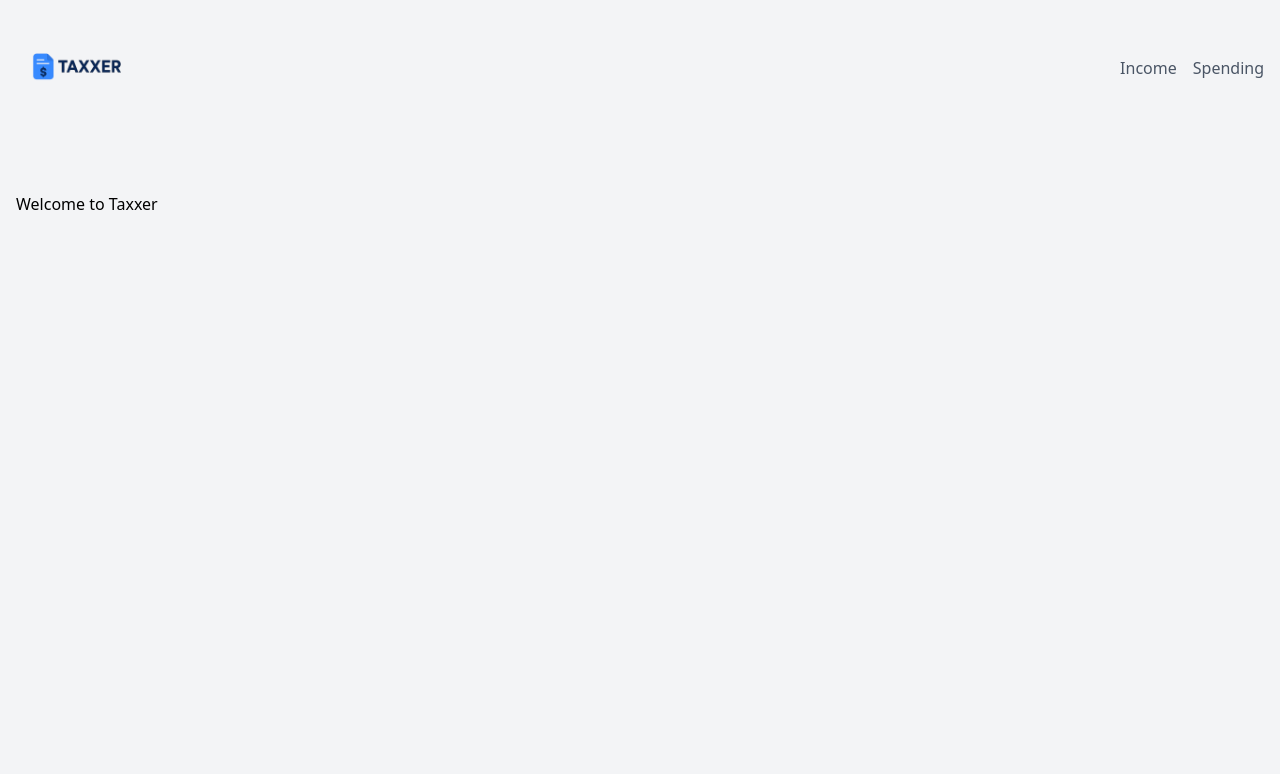
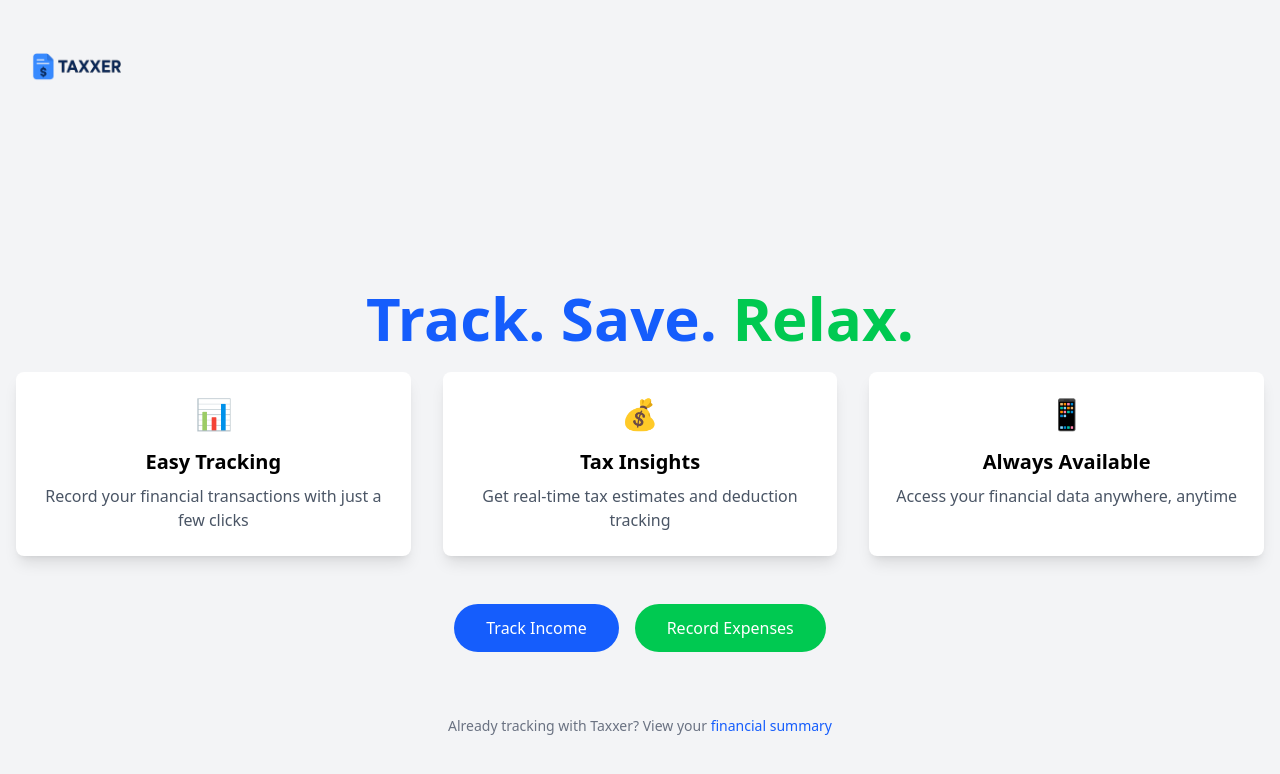
Before and after one commit to ViaHub92/Taxxer, a React (Vite) app in the folder client/: page / in a window 1280 px wide. Shown: the top 774 px of the page. Built offline with nearby package versions, Linux system fonts and the light colour scheme.

Commit message:
Added home page

```diff
--- a/client/package.json
+++ b/client/package.json
@@ -11,6 +11,7 @@
   },
   "dependencies": {
     "@tailwindcss/vite": "^4.1.3",
+    "framer-motion": "^12.6.5",
     "react": "^19.0.0",
     "react-dom": "^19.0.0"
   },
--- /dev/null
+++ b/client/src/components/Home.jsx
@@ -0,0 +1,77 @@
+import { motion } from "framer-motion";
+import { Link } from "react-router-dom";
+
+export default function Home() {
+  return (
+    <div className="min-h-[80vh] flex flex-col items-center justify-center">
+      <motion.div
+        initial={{ opacity: 0, y: 20 }}
+        animate={{ opacity: 1, y: 0 }}
+        transition={{ duration: 0.8 }}
+        className="text-center"
+      >
+        <h1 className="text-6xl font-bold text-blue-600 mb-6">
+          Track. Save. <span className="text-green-500">Relax.</span>
+        </h1>
+
+        <div className="grid md:grid-cols-3 gap-8 mb-12">
+          <motion.div
+            whileHover={{ scale: 1.05 }}
+            className="p-6 bg-white rounded-lg shadow-lg"
+          >
+            <div className="text-3xl mb-4">📊</div>
+            <h3 className="text-xl font-semibold mb-2">Easy Tracking</h3>
+            <p className="text-gray-600">Record your financial transactions with just a few clicks</p>
+          </motion.div>
+
+          <motion.div
+            whileHover={{ scale: 1.05 }}
+            className="p-6 bg-white rounded-lg shadow-lg"
+          >
+            <div className="text-3xl mb-4">💰</div>
+            <h3 className="text-xl font-semibold mb-2">Tax Insights</h3>
+            <p className="text-gray-600">Get real-time tax estimates and deduction tracking</p>
+          </motion.div>
+
+          <motion.div
+            whileHover={{ scale: 1.05 }}
+            className="p-6 bg-white rounded-lg shadow-lg"
+          >
+            <div className="text-3xl mb-4">📱</div>
+            <h3 className="text-xl font-semibold mb-2">Always Available</h3>
+            <p className="text-gray-600">Access your financial data anywhere, anytime</p>
+          </motion.div>
+        </div>
+
+        <div className="flex gap-4 justify-center">
+          <Link
+            to="/income"
+            className="bg-blue-600 text-white px-8 py-3 rounded-full hover:bg-blue-700 transition-colors"
+          >
+            Track Income
+          </Link>
+          <Link
+            to="/spending"
+            className="bg-green-500 text-white px-8 py-3 rounded-full hover:bg-green-600 transition-colors"
+          >
+            Record Expenses
+          </Link>
+        </div>
+      </motion.div>
+
+      <motion.div
+        initial={{ opacity: 0 }}
+        animate={{ opacity: 1 }}
+        transition={{ delay: 0.5 }}
+        className="mt-16 text-center"
+      >
+        <p className="text-sm text-gray-500">
+          Already tracking with Taxxer? View your{" "}
+          <Link to="/dashboard" className="text-blue-600 hover:underline">
+            financial summary
+          </Link>
+        </p>
+      </motion.div>
+    </div>
+  );
+}
--- a/client/src/components/Navbar.jsx
+++ b/client/src/components/Navbar.jsx
@@ -7,24 +7,6 @@ export default function Navbar() {
         <NavLink to="/">
           <img src="/logo.png" alt="Taxxer Logo" className="h-30 w-auto" />
         </NavLink>
-        <div className="flex gap-4">
-          <NavLink
-            to="/income"
-            className={({ isActive }) =>
-              isActive ? "text-blue-600 font-bold" : "text-gray-600 hover:text-blue-600"
-            }
-          >
-            Income
-          </NavLink>
-          <NavLink
-            to="/spending"
-            className={({ isActive }) =>
-              isActive ? "text-blue-600 font-bold" : "text-gray-600 hover:text-blue-600"
-            }
-          >
-            Spending
-          </NavLink>
-        </div>
       </nav>
     </div>
   );
--- a/client/src/main.jsx
+++ b/client/src/main.jsx
@@ -6,6 +6,7 @@ import {
 } from "react-router-dom";
 import App from "./App";
 import "./index.css";
+import Home from "./components/Home";
 import IncomeForm from "./components/IncomeForm";
 import IncomeList from "./components/IncomeList";
 import SpendingForm from "./components/SpendingForm";
@@ -18,7 +19,7 @@ const router = createBrowserRouter([
     children: [
       {
         path: "/",
-        element: <div>Welcome to Taxxer</div>,
+        element: <Home />
       },
       {
         path: "income",
```
Also changed, not shown: 2 other files (tests, documents, lock files or other folders).
